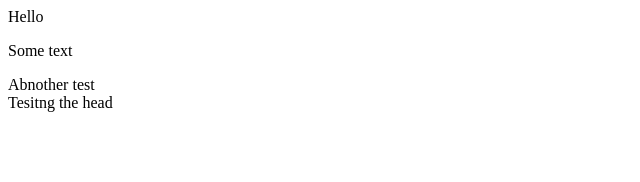
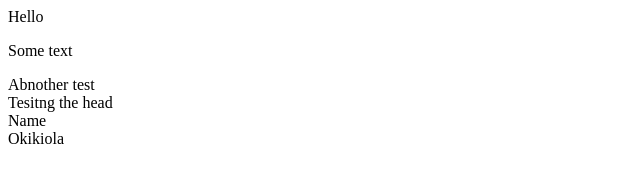
Before and after one commit to omotoshogyro/blogui, a plain HTML site: page index.html in a window 1280 px wide. Shown: the whole page, without its empty margins (0-640 px from the left). Drawn offline with Linux system fonts and the light colour scheme.

Commit message:
header added

```diff
--- a/index.html
+++ b/index.html
@@ -2,3 +2,5 @@
 <p>Some text</p>
 <div>Abnother test</div>
 <div>Tesitng the head</div>
+<span>Name</span>
+<header>Okikiola</header>
```
